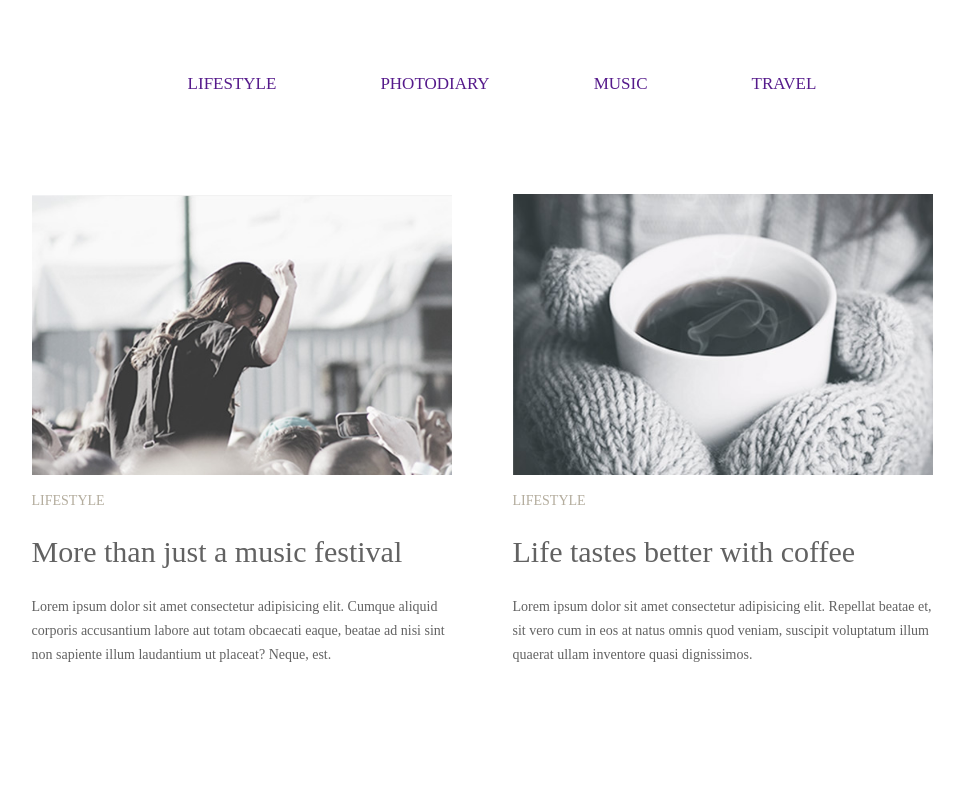
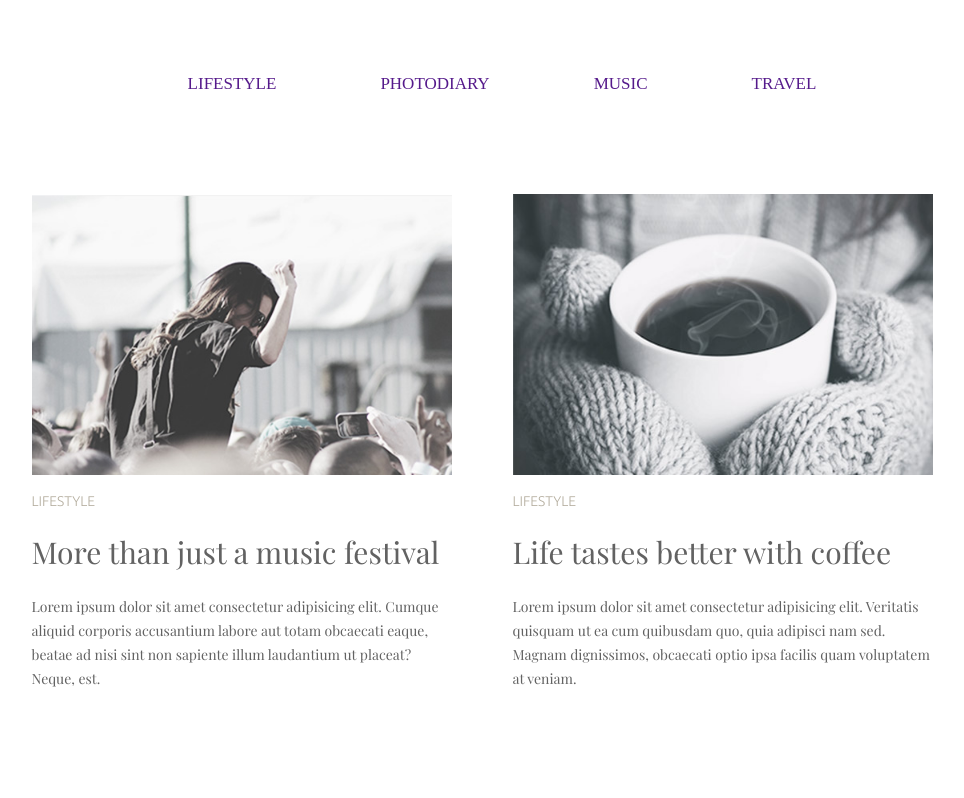
Before and after one commit to OlehHritsenko/goit-fe-course, a plain HTML site: page module-02/Html-CSS/index.html in a window 1280 px wide. Shown: the top 798 px of the page, without its empty margins (158-1122 px from the left). Drawn offline with nearby package versions, Linux system fonts and the light colour scheme.

Commit message:
Move to folder module-2

```diff
--- a/module-02/Html-CSS/CSS/style.css
+++ b/module-02/Html-CSS/CSS/style.css
@@ -66,6 +66,7 @@ li {
 
 .element:nth-child(2n) {
     margin-right: 0px;
+    margin-top: 0;
 }
 
 .element:nth-last-child(-n + 2) {
--- a/module-02/Html-CSS/index.html
+++ b/module-02/Html-CSS/index.html
@@ -3,6 +3,8 @@
 <head>
     <meta charset="UTF-8">
     <title>Module-03</title>
+    <link href="https://fonts.googleapis.com/css?family=Ubuntu:300" rel="stylesheet">
+    <link href="https://fonts.googleapis.com/css?family=Playfair+Display" rel="stylesheet">
     <link rel="stylesheet" href="css/normalize.css">
     <link rel="stylesheet" href="css/style.css">
 </head>
@@ -29,7 +31,7 @@
                 <img class="image" src="img/Rettangolo copia@1.25x 2.jpg" alt="coffe">
                 <p class="tigl">LIFESTYLE</p>
                 <h2 class="name">Life tastes better with coffee</h2>
-                <p class="aboute">Lorem ipsum dolor sit amet consectetur adipisicing elit. Repellat beatae et, sit vero cum in eos at natus omnis quod veniam, suscipit voluptatum illum quaerat ullam inventore quasi dignissimos.</p>
+                <p class="aboute">Lorem ipsum dolor sit amet consectetur adipisicing elit. Veritatis quisquam ut ea cum quibusdam quo, quia adipisci nam sed. Magnam dignissimos, obcaecati optio ipsa facilis quam voluptatem at veniam.</p>
             </article>
             <article class="element">
                 <img class="image" src="img/Rettangolo copia@1.25x 3.jpg" alt="bridge">
```
